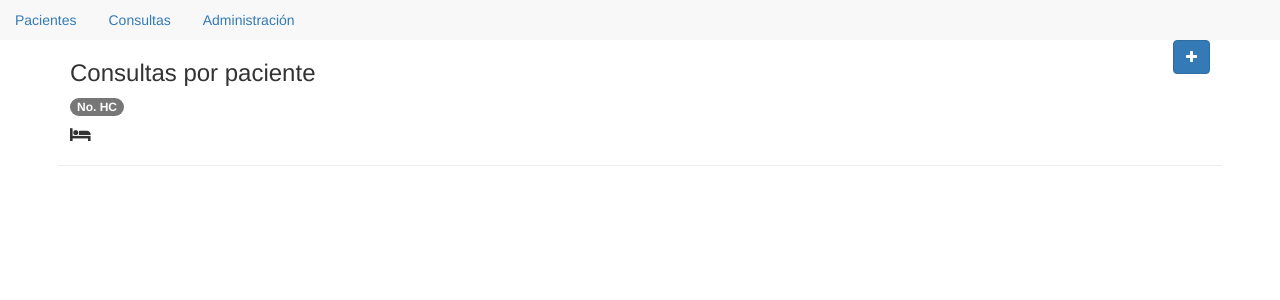
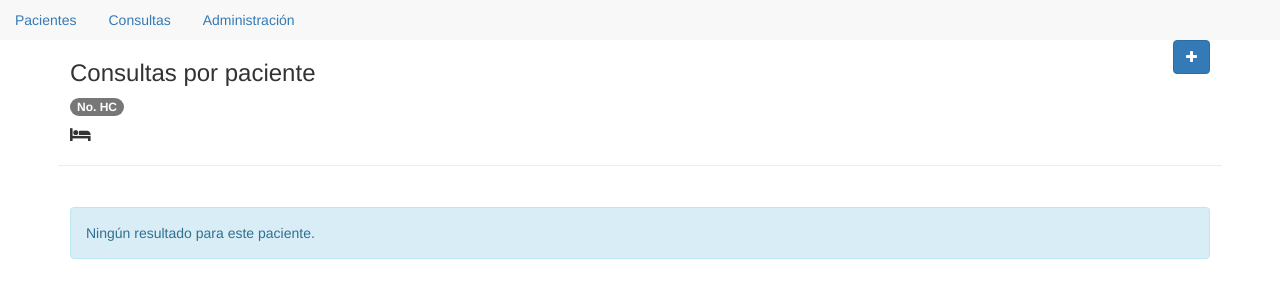
Before and after one commit to ydiazn/consulta, a Django app: template retina/consulta/templates/consulta/consulta_por_paciente_div.html in a window 1280 px wide. Shown: the top 300 px of the page. Run offline with Django 3.2, Linux system fonts and the light colour scheme; the template is opened without the code that fills it, so the values that code supplies are empty; parts of the project's set-up code (start-up, migrations or seed data) failed here and were passed over; some libraries are stand-ins or nearby versions.

Commit message:
Visualización de un mensaje informativo cuando no hay resultados en el listado de consultas por pacientes

```diff
--- a/retina/consulta/templates/consulta/consulta_por_paciente_div.html
+++ b/retina/consulta/templates/consulta/consulta_por_paciente_div.html
@@ -36,3 +36,7 @@
 {% include 'consulta/consulta_por_paciente_item_div.html' %}
 
 {% endblock listado %}
+
+{% block object_list_empty %}
+    <div class="alert alert-info">Ningún resultado para este paciente.</div>
+{% endblock object_list_empty %}
--- a/retina/templates/listar_div.html
+++ b/retina/templates/listar_div.html
@@ -25,6 +25,8 @@
                     <div class="row patient-item {% cycle 'row-odd' 'row-odd1' %}"}>{% block listado %}{% endblock listado %}</div>
                 {% endfor %}
             </div>
+        {% else %}
+            {% block object_list_empty %}{% endblock object_list_empty %}
         {% endif %}
     </div>
 </div>
```
